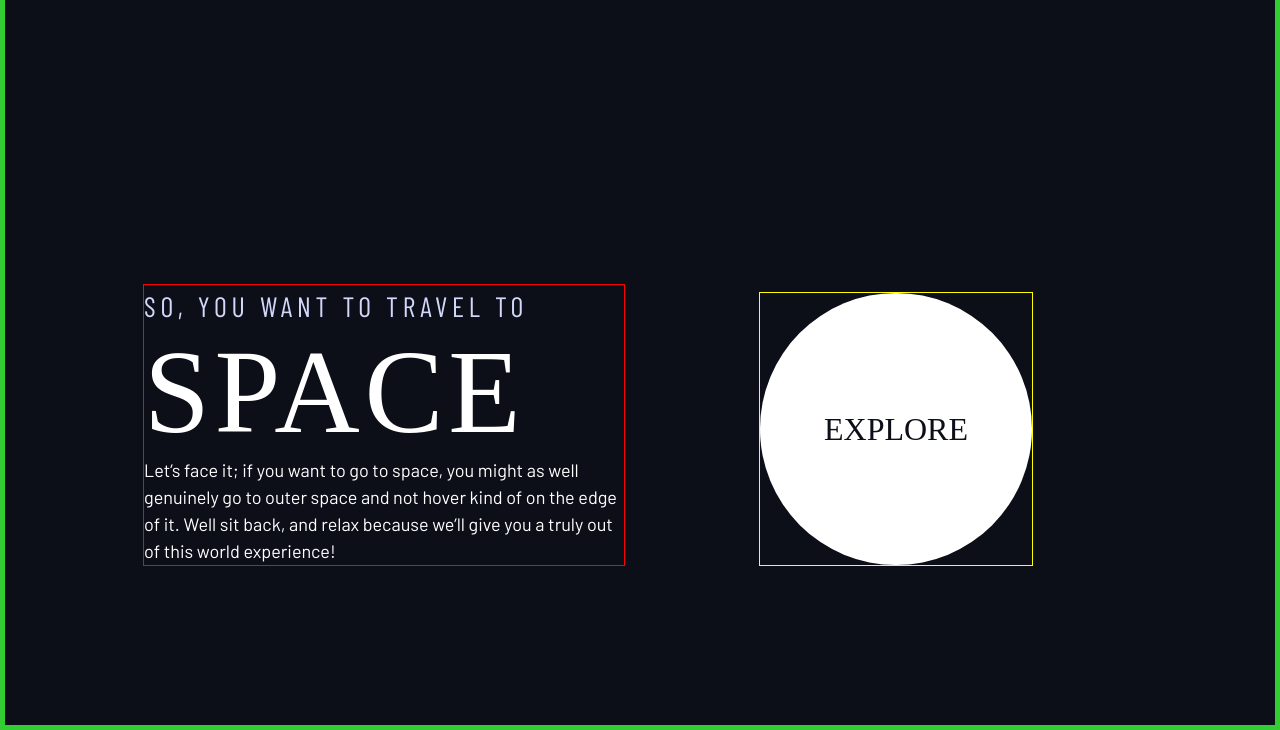
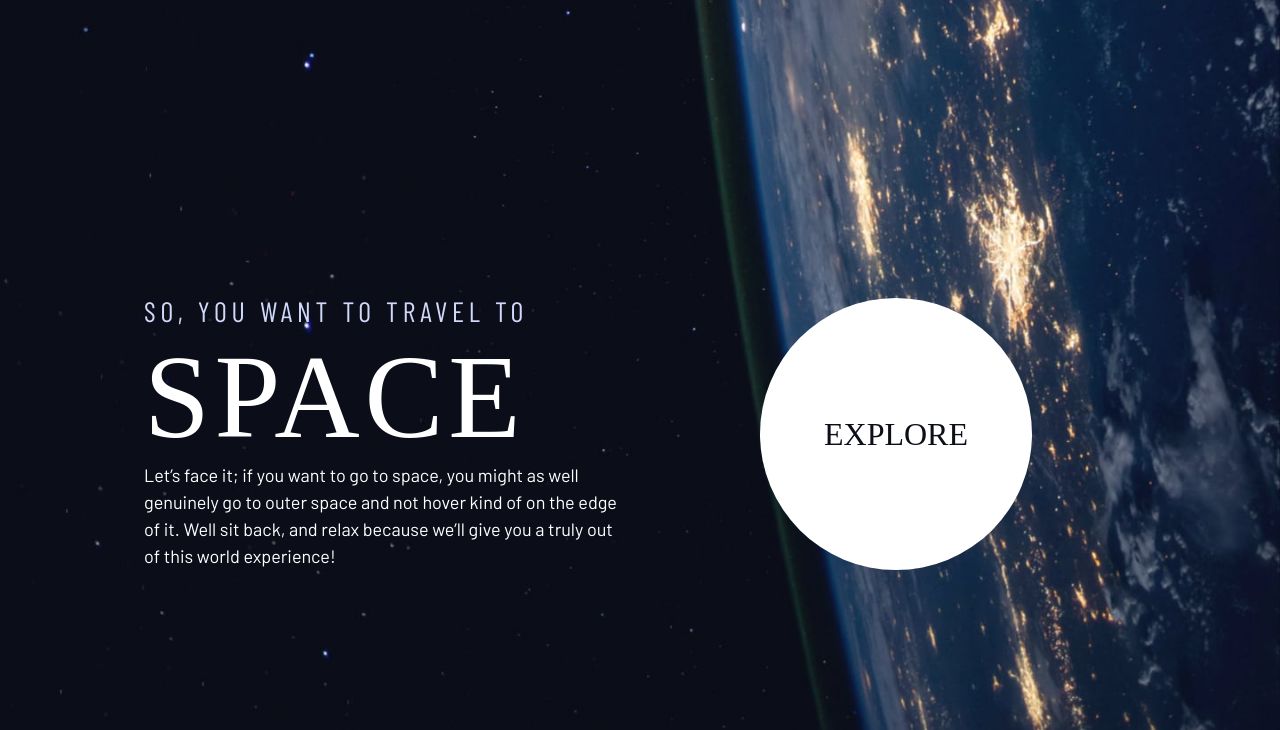
Before and after one commit to catSmiles/fem-space-travel-site, a plain HTML site: page index.html in a window 1280 px wide. Shown: the part 70-800 px from the top of the page. Drawn offline with nearby package versions, Linux system fonts and the light colour scheme; a web font is replaced by a local one.

Commit message:
The homepage - Adding the background images

```diff
--- a/index.css
+++ b/index.css
@@ -141,8 +141,6 @@ select {
     display: block;
 }
 
-/* .flow > * + * === .flow > *:not(:first-child) == .flow > *:where(:not(:first-child)) */
-/* css will apply for the second child element of parent element (has class is flow) */
 .flow > *:where(:not(:first-child)) {
     margin-top: var(--flow-space, 1rem);
 }
@@ -155,7 +153,6 @@ select {
 
 .grid-container {
     text-align: center;
-  border: 5px solid limegreen;
     display: grid;
     place-items: center;
     padding-inline: 1rem;
@@ -175,12 +172,10 @@ select {
 
     .grid-container > *:first-child {
         grid-column: 2;
-      outline: 1px solid red;
     }
 
     .grid-container > *:last-child {
         grid-column: 3;
-      outline: 1px solid yellow;
     }
 
     .grid-container--home {
@@ -189,13 +184,6 @@ select {
     }
 }
 
-.grid-container > *:first-child {
-      outline: 1px solid red;
-  }
-
-  .grid-container > *:last-child {
-      outline: 1px solid yellow;
-  }
 
 .sr-only {
   position: absolute;
@@ -351,27 +339,28 @@ border: 0;
     background-color: hsl( var(--clr-white) / 1);
 }
 
-.number-list {
-  --gap: 2rem;
+
+/* ----------------------------- */
+/* Page specific background      */
+/* ----------------------------- */
+body {
+    background-size: cover;
+    background-position: bottom center;
+}
+/* home */
+.home {
+    background-image: url(./assets/home/background-home-mobile.jpg);
 }
 
-.number-indicators > * {
-  cursor: pointer;
-  padding: 0 1em;
-  aspect-ratio: 1;
-  border-radius: 50%;
-  background-color: hsl( var(--clr-dark) );
-  border: 1px solid hsl( var(--clr-white) / .25);
-  /* transition: border-color 500ms ease-in-out; */
+@media (min-width: 35rem) {
+    .home {
+        background-position: center center;
+        background-image: url(./assets/home/background-home-tablet.jpg);
+    }
 }
 
-.number-indicators > *:hover,
-.number-indicators > *:focus {
-  color: hsl( var(--clr-white) / 1);
-  border-color: hsl( var(--clr-white) / .5);
+@media (min-width: 45rem) {
+    .home {
+        background-image: url(./assets/home/background-home-desktop.jpg);
     }
-
-.number-indicators > [aria-selected="true"] {
-  color: hsl( var(--clr-dark) );
-  background-color: hsl( var(--clr-white) / 1);
 }
```
Lines whose indentation alone changed are shown as unchanged.
